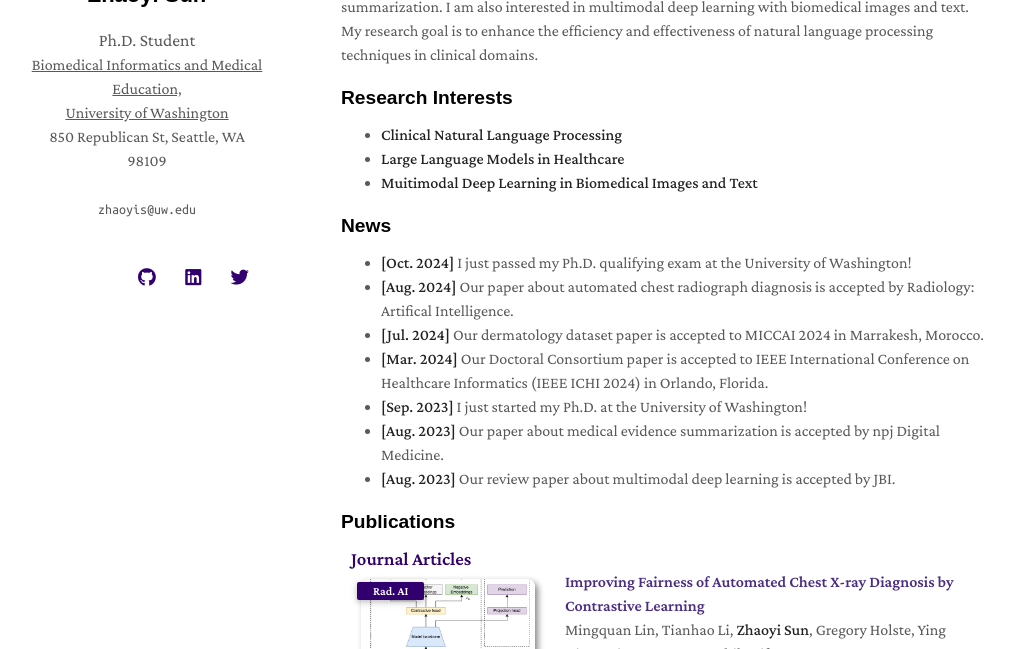
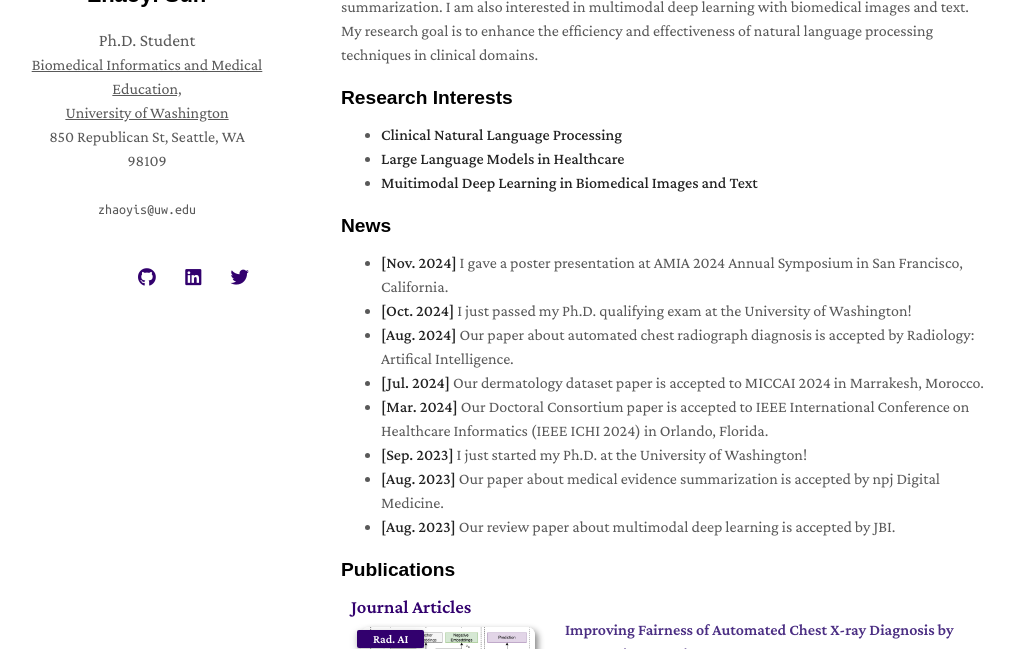
Before and after one commit to GeraldSun/GeraldSun.github.io, a Jekyll site: the page built from index.md, in a window 1280 px wide and 900 px high, cut to the strip 251-900 px from the top of the window. Shown: the whole strip, without its empty margins (129-1143 px from the left). Built offline with Jekyll 4.4.1, drawn with Linux system fonts in a browser that asks for light colours; nearby versions of some CDN libraries; a style sheet for code colours, icons or effects is not loaded; our own code applies the rules of GitHub Pages for plain Markdown files.

Commit message:
Update index.md

```diff
--- a/index.md
+++ b/index.md
@@ -14,6 +14,7 @@ I am a Ph.D. student in Biomedical and Health Informatics at the [University of
 
 ## News
 
+- **[Nov. 2024]** I gave a poster presentation at AMIA 2024 Annual Symposium in San Francisco, California.
 - **[Oct. 2024]** I just passed my Ph.D. qualifying exam at the University of Washington!
 - **[Aug. 2024]** Our paper about automated chest radiograph diagnosis is accepted by Radiology: Artifical Intelligence.
 - **[Jul. 2024]** Our dermatology dataset paper is accepted to MICCAI 2024 in Marrakesh, Morocco.
```
